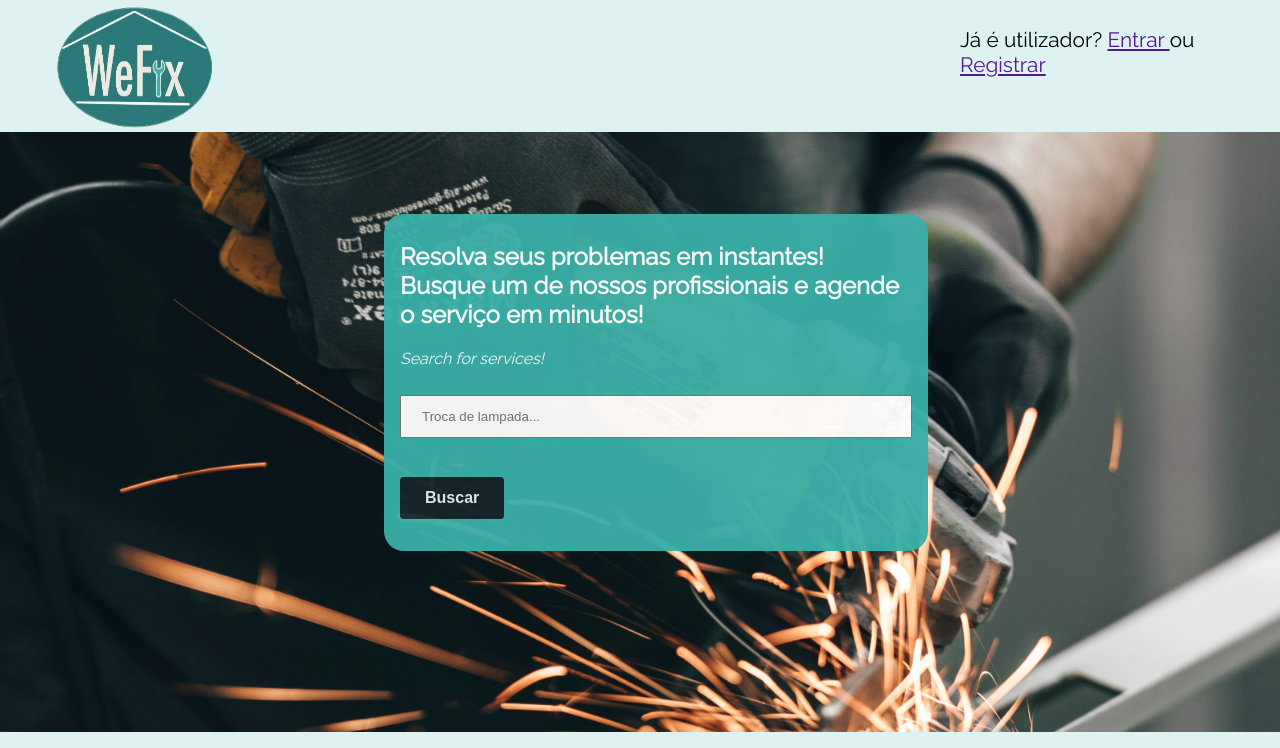
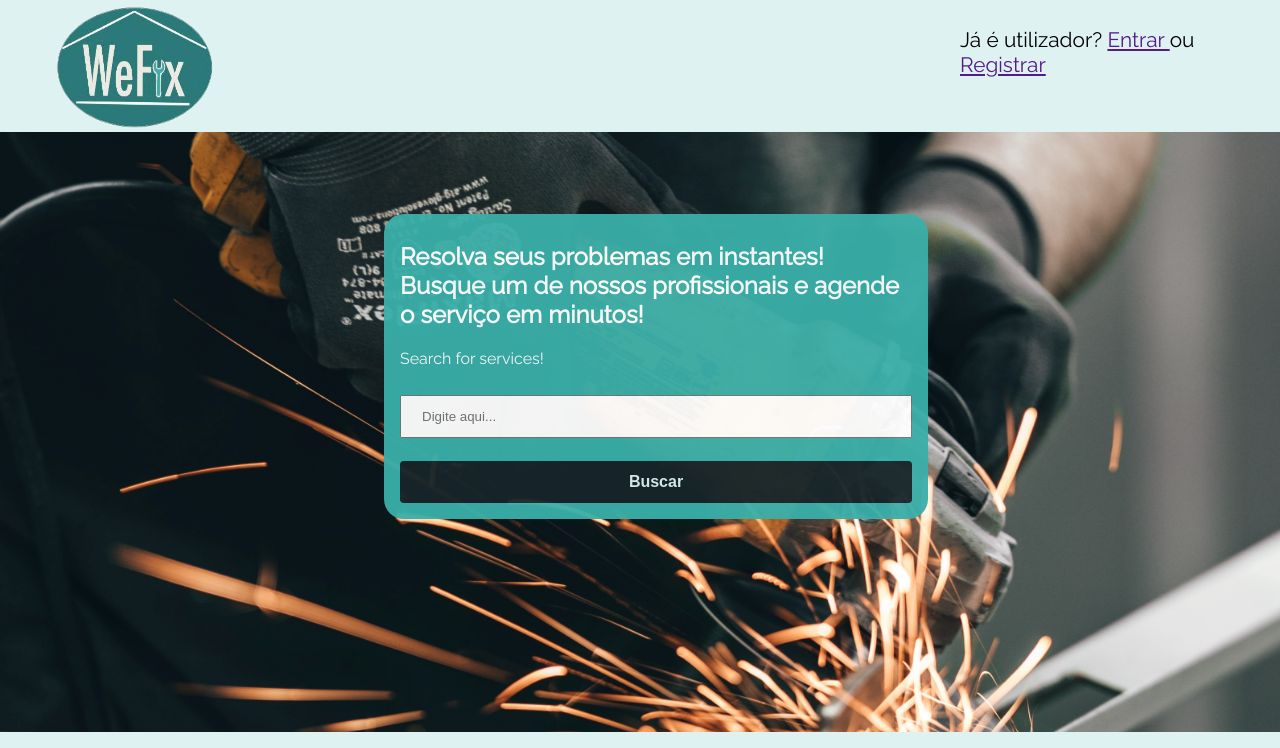
Before and after one commit to jorgealexandreb/WeFix-Website-University-Project, a PHP site: page /home.html in a window 1280 px wide. Shown: the part 26-774 px from the top of the page. Run offline with PHP 8.4, Linux system fonts and the light colour scheme.

Commit message:
Add files via upload

```diff
--- a/home.css
+++ b/home.css
@@ -65,7 +65,7 @@ input{
     box-sizing: border-box;
 }
 
-button{
+.button{
     background: #17252A;
     color: #DEF2F1;
     margin-top: 15px;
--- a/home.html
+++ b/home.html
@@ -31,11 +31,13 @@
 <div class="container" >
     <div class="searchHome">
       <h2>Resolva seus problemas em instantes! Busque um de nossos profissionais e agende o serviço em minutos!</h2>
-          <label><i>Search for services!</i></label>
+          <label>Search for services!</label>
           <br>
           <br>
-          <input class="searchBox" type="text" placeholder="Troca de lampada...">
-          <p><button class="button">Buscar</button></p>
+          <form action="http://localhost:81/test/searchResults.php" method="GET" enctype="multipart/form-data">
+            <input class="searchBox" name="search" type="text" placeholder="Digite aqui..."> </input>
+            <input class="button" name="submit" type="submit" value="Buscar"></input>
+          </form>
 
     </div>
     <!-- <i class="fa fa-cog icon "></i>-->
```
Also changed, not shown: searchResults.php (added, +34 -0 lines).
